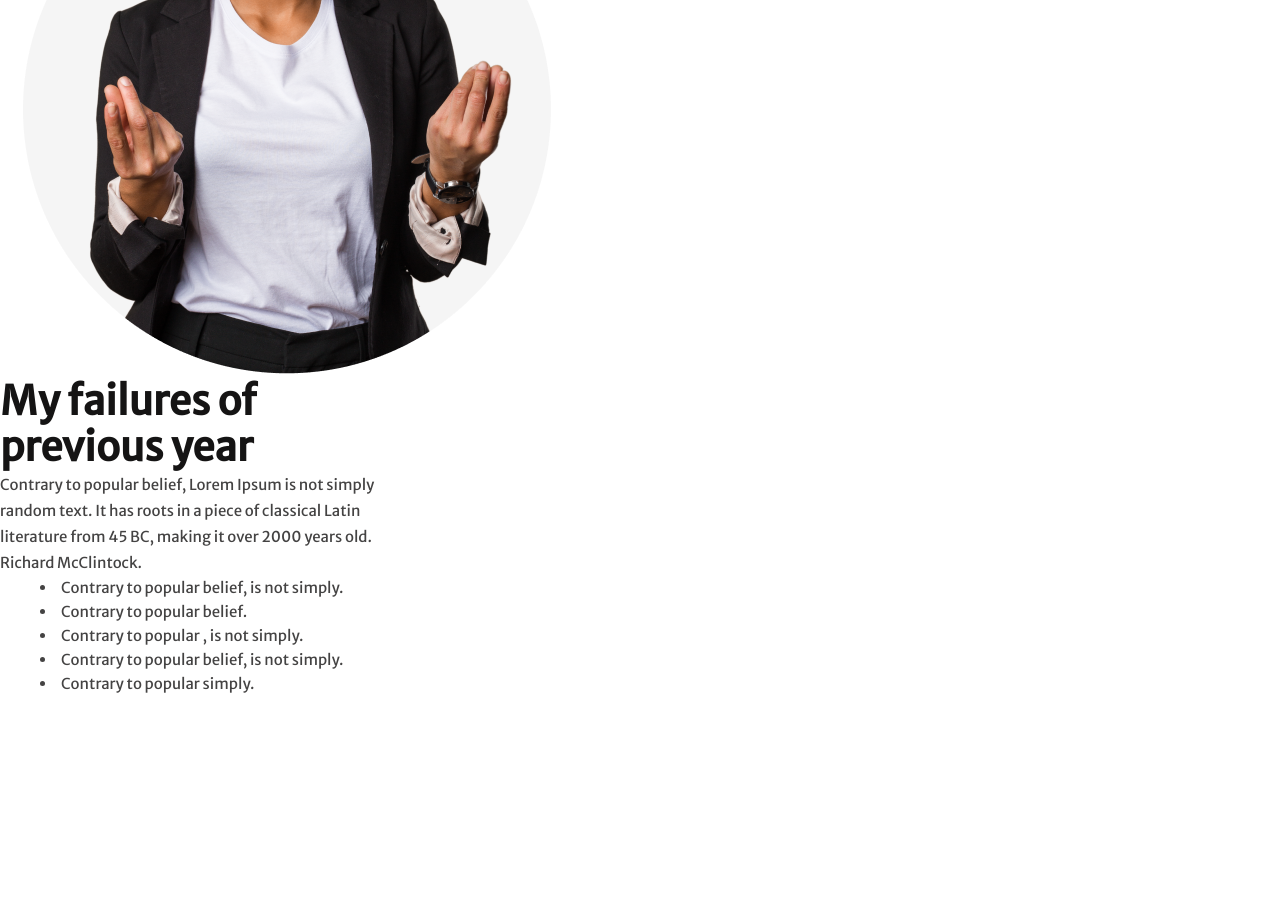
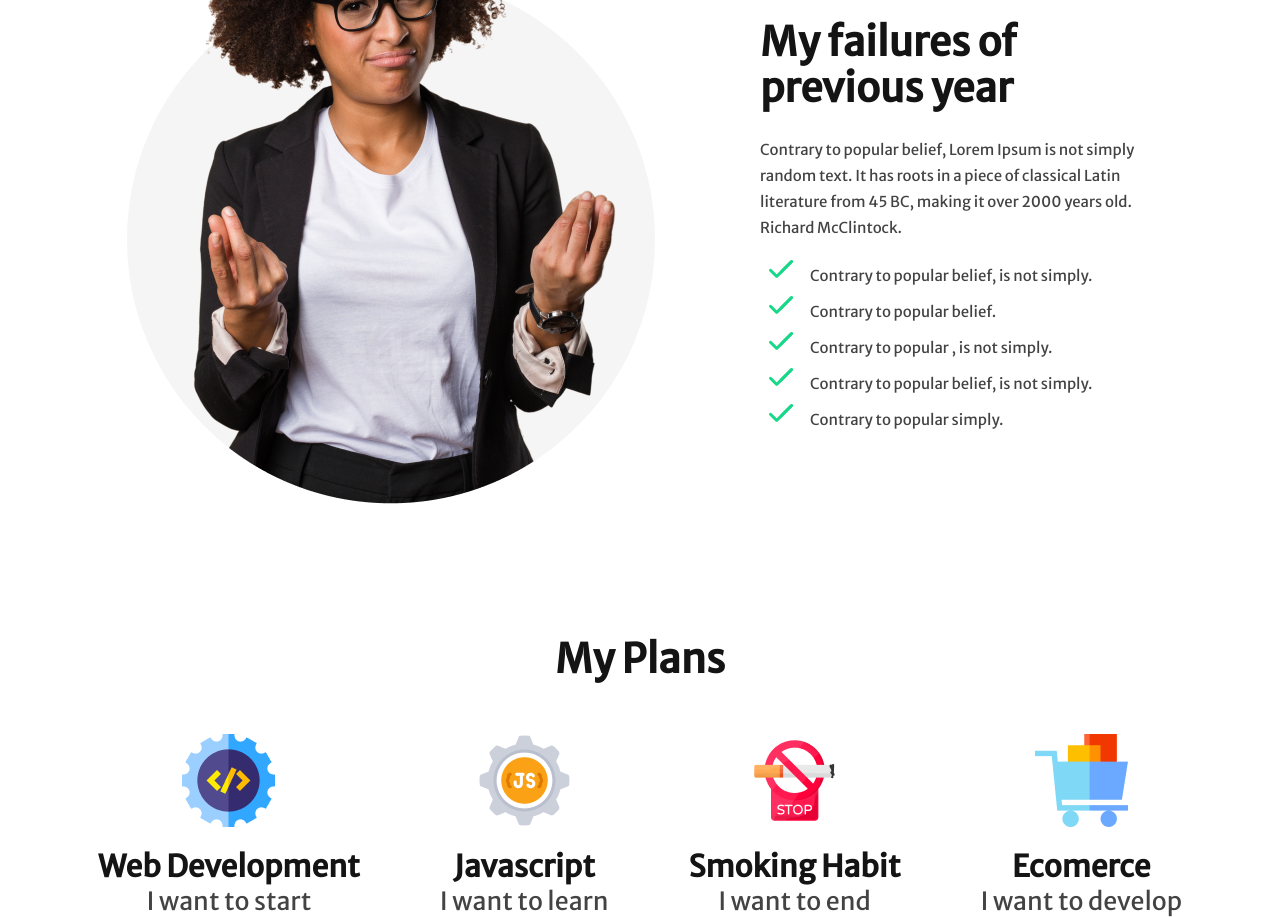
Before and after one commit to abniju/ProgrammingHero-Assignment01, a plain HTML site: page index.html in a window 1280 px wide. Shown: the part 1200-2117 px from the top of the page. Before the commit the page ends 1896 px from the top, so only its background shows below. Drawn offline with Linux system fonts and the light colour scheme.

Commit message:
plan section added

```diff
--- a/index.html
+++ b/index.html
@@ -32,7 +32,7 @@
         <!-- My failure of previous year section -->
 
         <div class="failure-section">
-            <img src="images/person.png" alt="">
+            <img src="images/person.png" alt="" class="failure-section-image">
             <div class="failure-section-text">
                 <h1 class="failure-section-title">
                     My failures of previous year
@@ -49,6 +49,40 @@
                 </ul>
             </div>
         </div>
+
+        <!-- My Plans -->
+
+            <div class="my-plan">
+                <h1 class="my-plan-section-title">
+                    My Plans
+                </h1>
+                <div class="plan-list">
+                    <div class="web-development">
+                        <img src="images/icons/web.png" alt="" class="plan-image">
+                        <h1 class="plan-title">Web Development</h1>
+                        <p class="plan-details">I want to start</p>
+                    </div>
+                    <div class="javascript">
+                        <img src="images/icons/js.png" alt="" class="plan-image">
+                        <h1 class="plan-title">Javascript</h1>
+                        <p class="plan-details">I want to learn</p>
+                    </div>
+                    <div class="smoking">
+                        <img src="images/icons/smoke.png" alt="" class="plan-image">
+                        <h1 class="plan-title">Smoking Habit</h1>
+                        <p class="plan-details">I want to end</p>
+                    </div>
+                    <div class="ecomerce">
+                        <img src="images/icons/ecom.png" alt="" class="plan-image">
+                        <h1 class="plan-title">Ecomerce</h1>
+                        <p class="plan-details">I want to develop</p>
+                    </div>
+                </div>
+            </div>
+
+            <!-- Call now banner -->
+
+
     </main>
 
     <!-- footer section -->
--- a/style.css
+++ b/style.css
@@ -93,15 +93,73 @@ body{
     line-height: 26px;
     font-weight: 400;
     color: #444343;
+    margin-top: 24px;
 }
 
 .failure-section-list{
     color: #444343;
     font-size: 15px;
-    line-height: 24px;
+    margin-top: 16px;
 }
 
 .list-item{
-    list-style-position: inside;
-    list-style-image: url();
+    list-style-position: outside;
+    list-style-image: url(images/icons/tick.png);
+    padding-left: 10px;
+    margin-top: 8px;
 }
+
+.failure-section-text{
+   margin-top: 369px;
+}
+
+.failure-section-image{
+    margin-top: 130px;
+    margin-right: 87px;
+}
+
+.failure-section{
+    display: flex;
+    justify-content: center;
+}
+
+
+/* My Plans */
+
+.my-plan-section-title{
+    font-size: 40px;
+    font-weight: 700;
+    color: #151414;
+    text-align: center;
+    margin-top: 130px;
+}
+
+.plan-title{
+    font-size: 30px;
+    font-weight: 700;
+    color: #151414;
+    margin-top: 20px;
+    text-align: center;
+}
+
+.plan-image{
+    display: block;
+    margin-left: auto;
+    margin-right: auto;
+    margin-top: 50px;
+}
+
+.plan-details{
+    font-size: 25px;
+    font-weight: 500;
+    color: #444343;
+    text-align: center;
+}
+
+.plan-list{
+    display: flex;
+    justify-content: center;
+    gap: 80px;
+}
+
+/* Call now banner */
```
